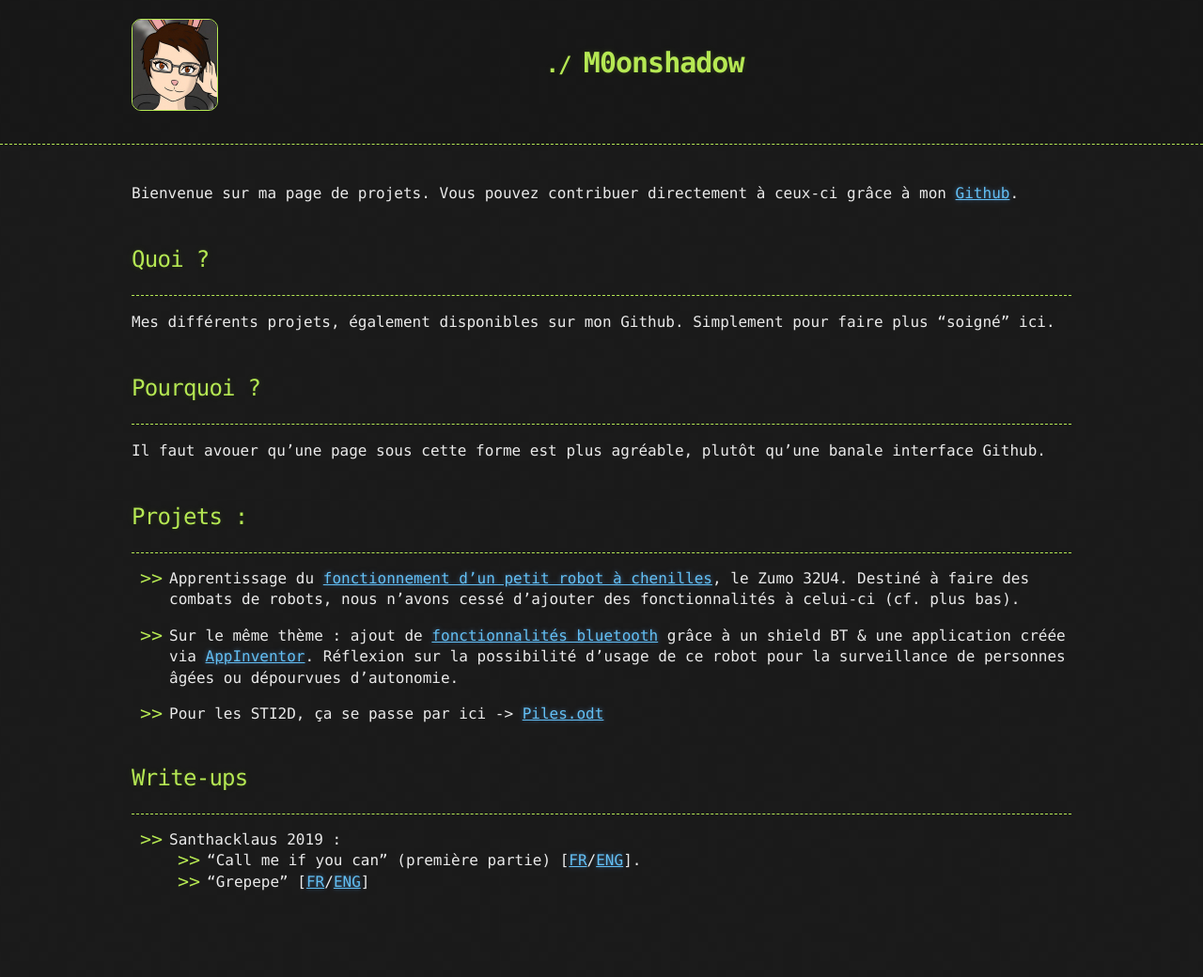
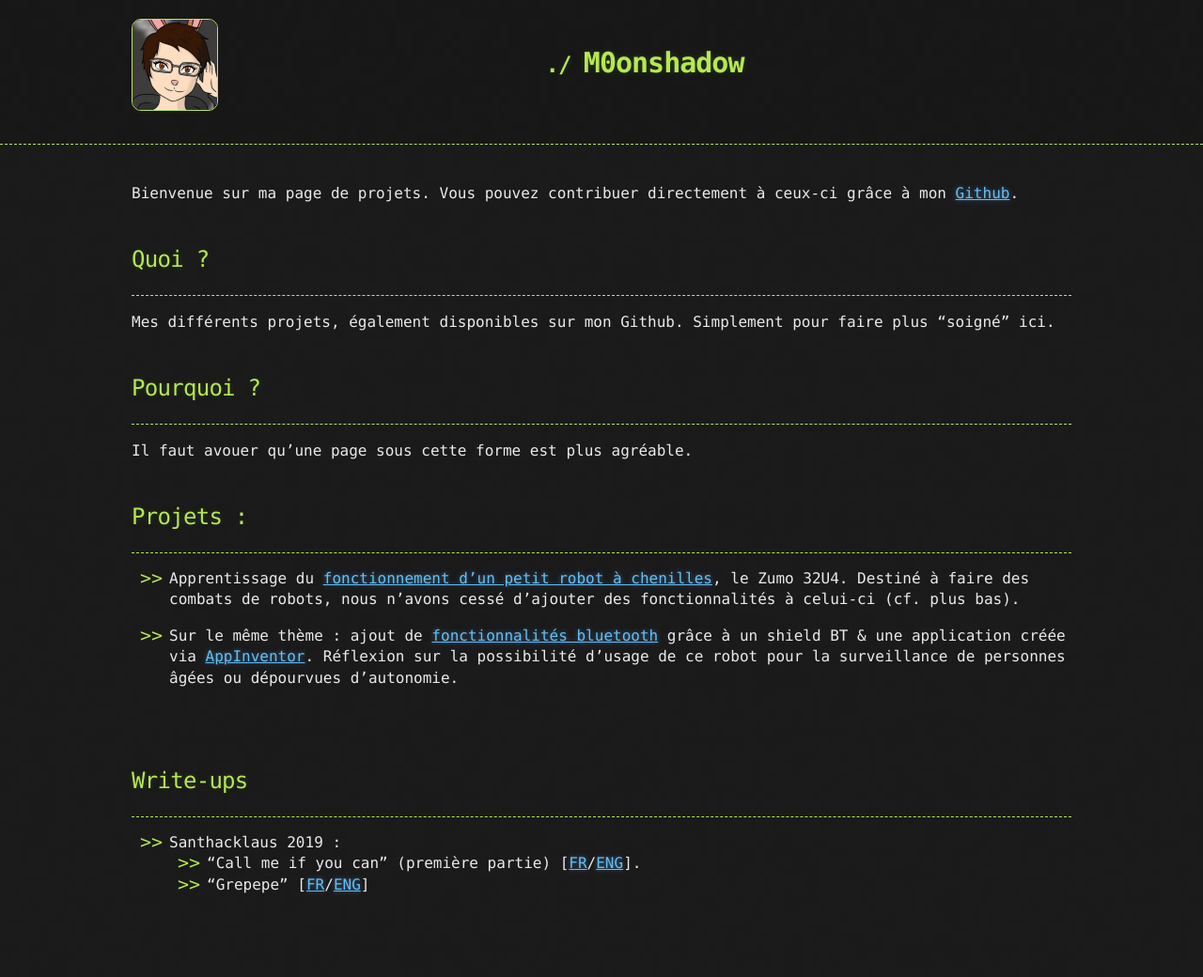
Before and after one commit to M0onshadow/M0onshadow.github.io, a Jekyll site: the page built from index.md, in a window 1280 px wide. Shown: the whole page at 94% size. Built offline with Jekyll 4.4.1, drawn with Linux system fonts in a browser that asks for light colours; the repository's description, which GitHub fills in, is left out.

Commit message:
Update index.md

```diff
--- a/index.md
+++ b/index.md
@@ -16,7 +16,7 @@ Mes différents projets, également disponibles sur mon Github. Simplement pour
 
 * * *
 
-Il faut avouer qu'une page sous cette forme est plus agréable, plutôt qu'une banale interface Github.
+Il faut avouer qu'une page sous cette forme est plus agréable.
 <br/>
 <br/>
 ## Projets :
@@ -28,7 +28,7 @@ Destiné à faire des combats de robots, nous n'avons cessé d'ajouter des fonct
 
 - Sur le même thème : ajout de [fonctionnalités bluetooth](https://github.com/M0onshadow/zumo32u4/tree/master/bluetooth) grâce à un shield BT & une application créée via [AppInventor](https://appinventor.mit.edu). Réflexion sur la possibilité d'usage de ce robot pour la surveillance de personnes âgées ou dépourvues d'autonomie.
 
-- Pour les STI2D, ça se passe par ici -> <a href="https://m0onshadow.github.io/Piles.odt" download="piles.odt">Piles.odt</a>
+<!-- - Pour les STI2D, ça se passe par ici -> <a href="https://m0onshadow.github.io/Piles.odt" download="piles.odt">Piles.odt</a> -->
 <br/>
 <br/>
 
```
